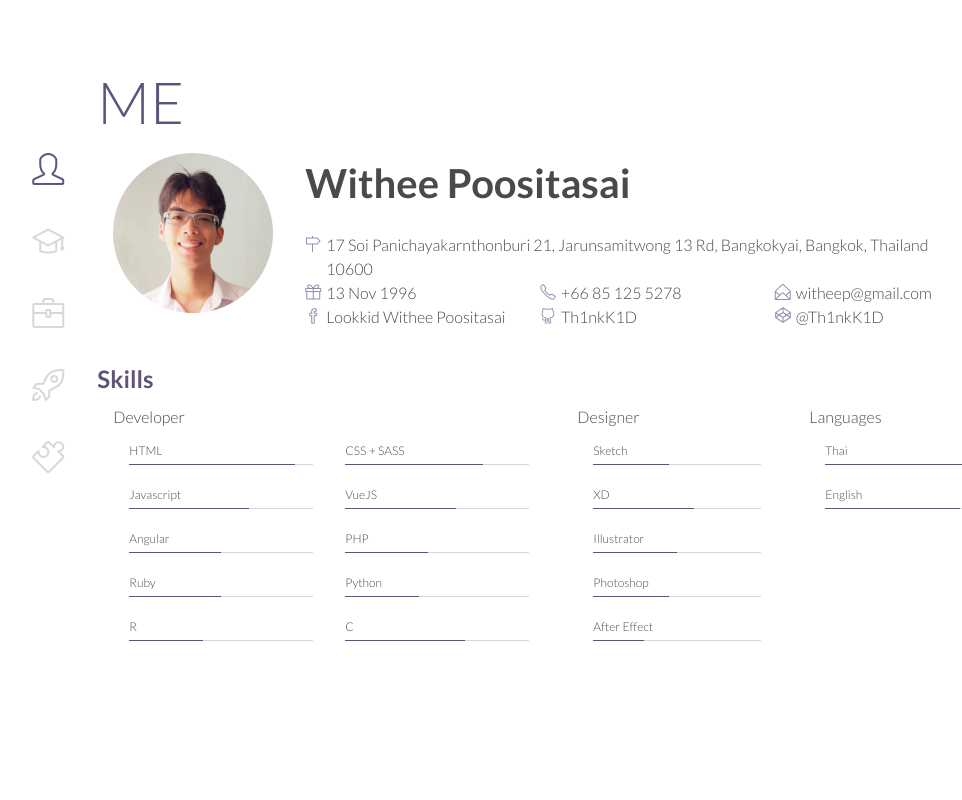
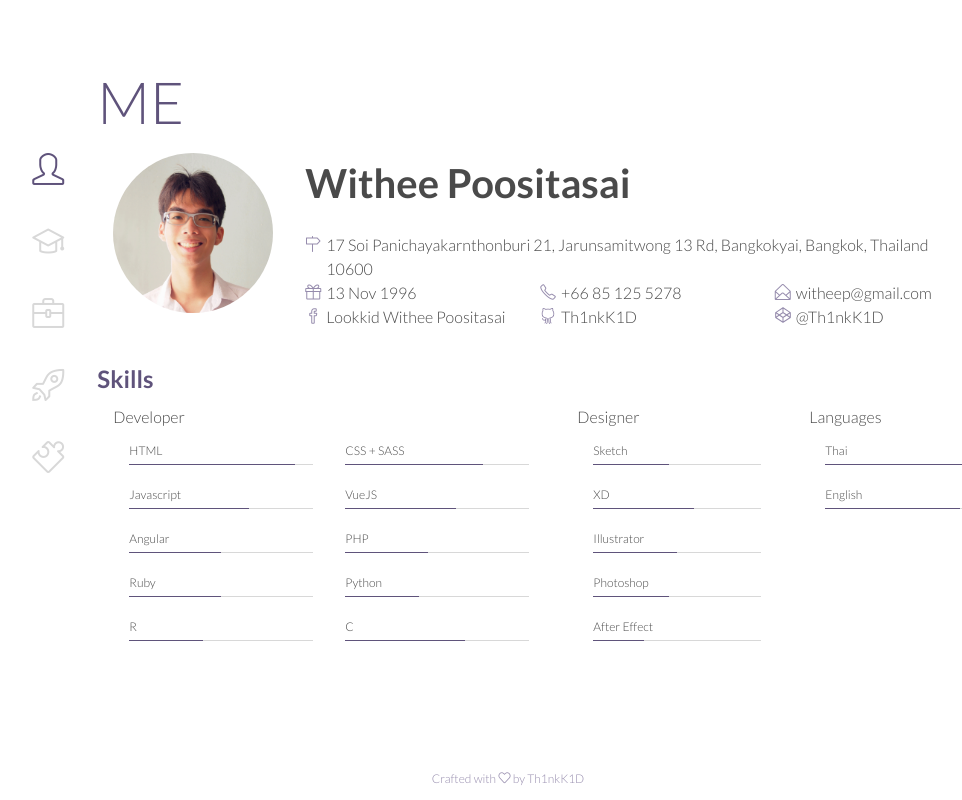
Before and after one commit to Th1nkK1D/me, a Vue app: page /profile in a window 1280 px wide. Shown: the whole page, without its empty margins (132-1094 px from the left). Built offline with nearby package versions, Linux system fonts and the light colour scheme.

Commit message:
Add footer

```diff
--- a/src/components/Profile.vue
+++ b/src/components/Profile.vue
@@ -11,6 +11,13 @@
         </div>
       </div>
       <div class="column is-1"></div>
+    </div>
+    <div class="footer">
+      <p>
+        <a href="https://github.com/Th1nkK1D/me" target="_blank">
+          Crafted with <i class="icon-heart"></i> by Th1nkK1D
+        </a>
+      </p>
     </div>
   </div>
 </template>
@@ -27,6 +34,11 @@ export default {
 </script>
 
 <style lang="scss">
+  .container {
+    min-height: calc(100vh - 30px);
+    position: relative;
+  }
+
   h1 {
     font-weight: 300;
     font-size: 58px;
@@ -46,7 +58,7 @@ export default {
 
   .wrapper {
     position: relative;
-    padding-top: 50px;
+    padding: 50px 0;
 
     .nav {
       position: fixed;
@@ -56,4 +68,23 @@ export default {
       background-color: white;
     }
   }
+
+  .footer {
+    display: flex;
+    justify-content: center;
+    position: absolute;
+    bottom: -30px;
+    width: 100vw;
+    height: 30px;
+    font-size: 12px;
+
+    a {
+      text-decoration: none;
+      color: #968cad;
+
+      &:hover {
+        color: #5F537B;
+      }
+    }
+  }
 </style>
```
